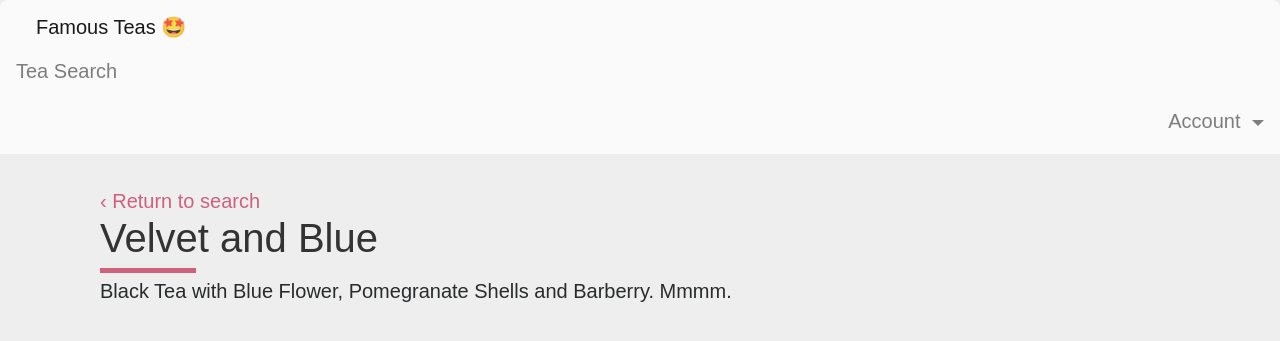
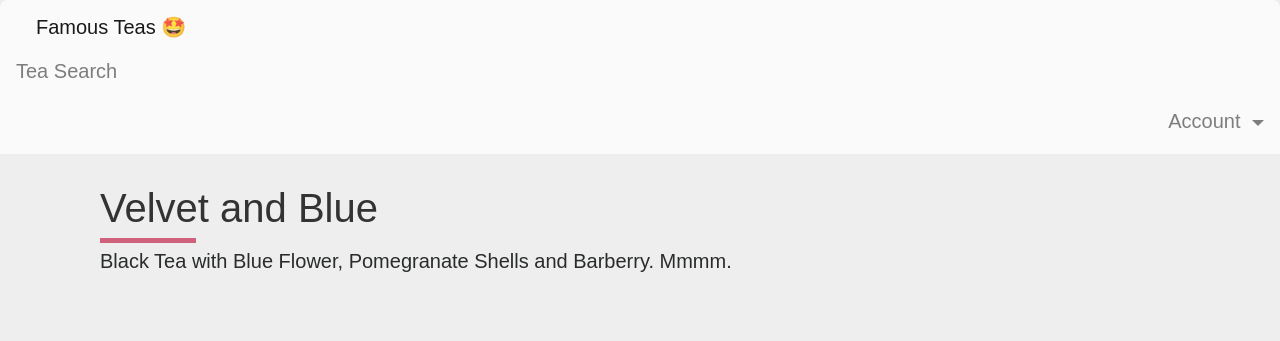
Before and after one commit to pascallaliberte/stimulus-turbolinks-select2, a Jekyll site: the page built from _teas/velvet-and-blue.md, in a window 1280 px wide. Shown: the top 341 px of the page. Built offline with Jekyll 4.4.1, drawn with Linux system fonts in a browser that asks for light colours; nearby versions of some CDN libraries; some web fonts are replaced.

Commit message:
Remove return link for now

```diff
--- a/_layouts/tea.html
+++ b/_layouts/tea.html
@@ -14,9 +14,6 @@
 
         <div class="container">
           <header class="row">
-            <div class="col-md-12">
-              <a href="{{ "/" | prepend: site.baseurl }}">&lsaquo; Return to search</a>
-            </div>
             <div class="col-md-12">
               <h1>{{ page.title }}</h1>
               <p>{{ page.preview }}</p>
```
